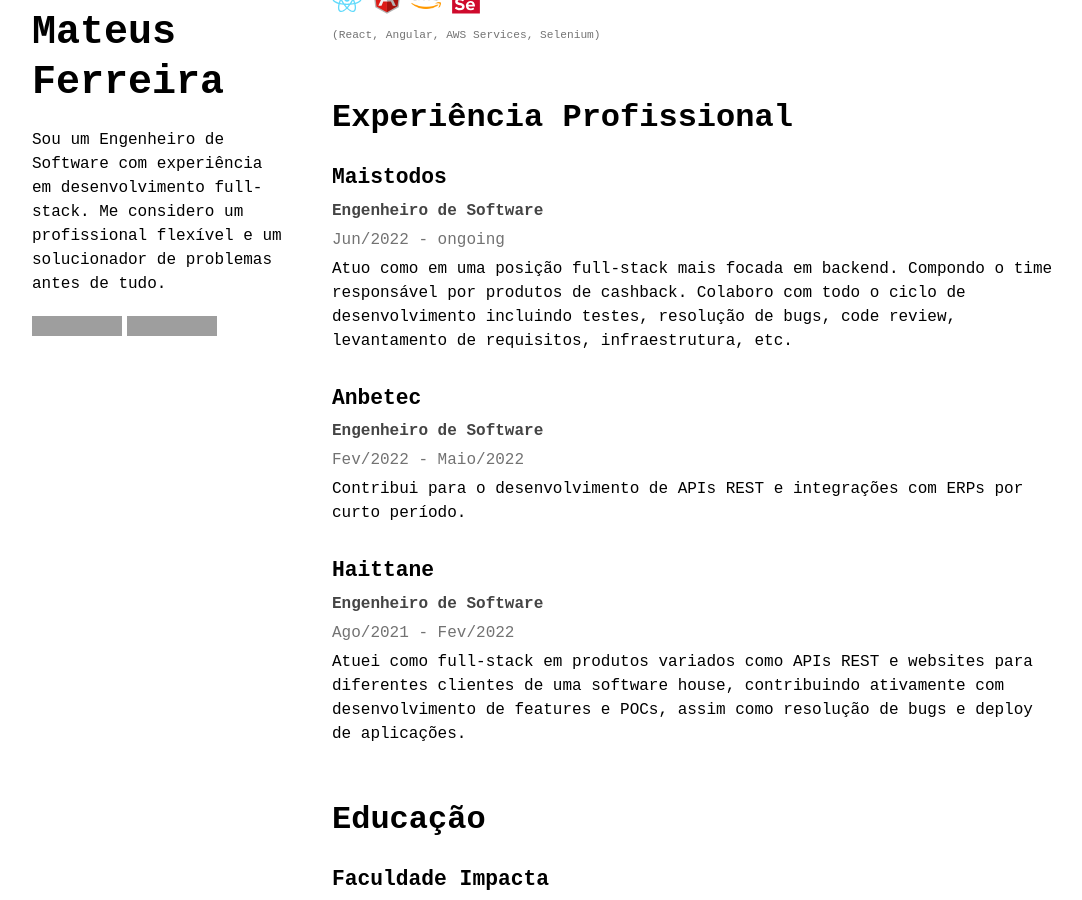
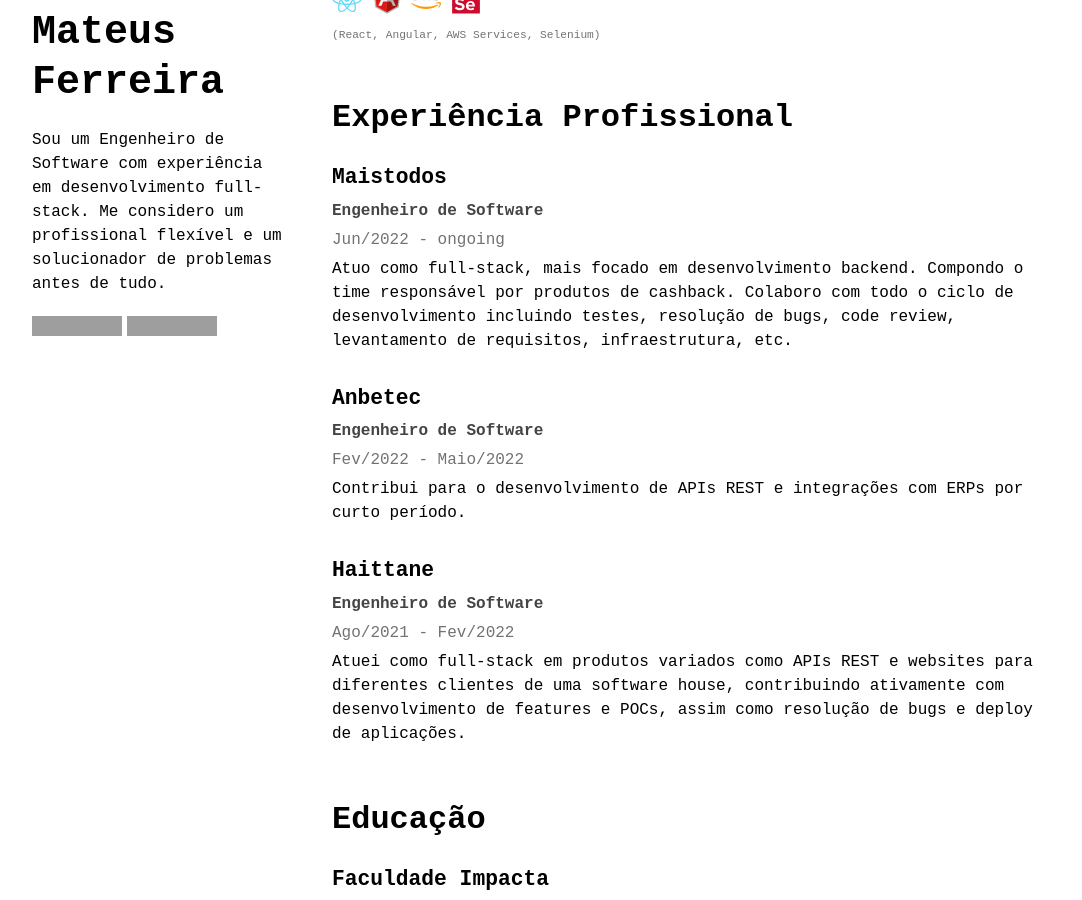
Before and after one commit to mateusasferreira/mateusasferreira.github.io, a Jekyll site: the page built from pages/pt.md, in a window 1280 px wide and 900 px high, scrolled down 370 px. Shown: the whole window, without its empty margins (96-1178 px from the left). Built offline with Jekyll 4.4.1, drawn with Linux system fonts in a browser that asks for light colours; grey boxes are pictures that could not be loaded.

Commit message:
fix portuguese text

```diff
--- a/pages/pt.md
+++ b/pages/pt.md
@@ -43,7 +43,7 @@ experience:
       position: Engenheiro de Software
       period: Jun/2022 - ongoing
       description: >
-        Atuo como em uma posição full-stack mais focada em backend. Compondo o time responsável por produtos de cashback. Colaboro com todo o ciclo de desenvolvimento incluindo testes, resolução de bugs, code review, levantamento de requisitos, infraestrutura, etc.
+        Atuo como full-stack, mais focado em desenvolvimento backend. Compondo o time responsável por produtos de cashback. Colaboro com todo o ciclo de desenvolvimento incluindo testes, resolução de bugs, code review, levantamento de requisitos, infraestrutura, etc.
     - name: Anbetec
       position: Engenheiro de Software
       period: Fev/2022 - Maio/2022
```
